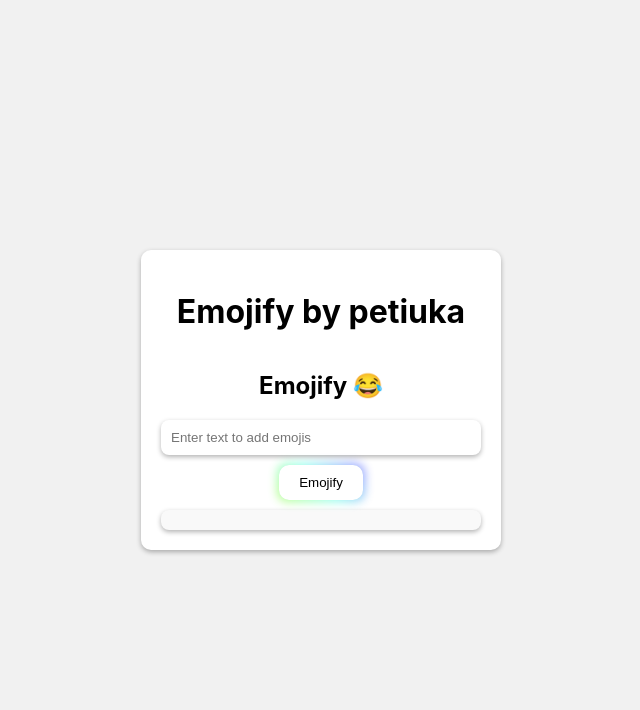
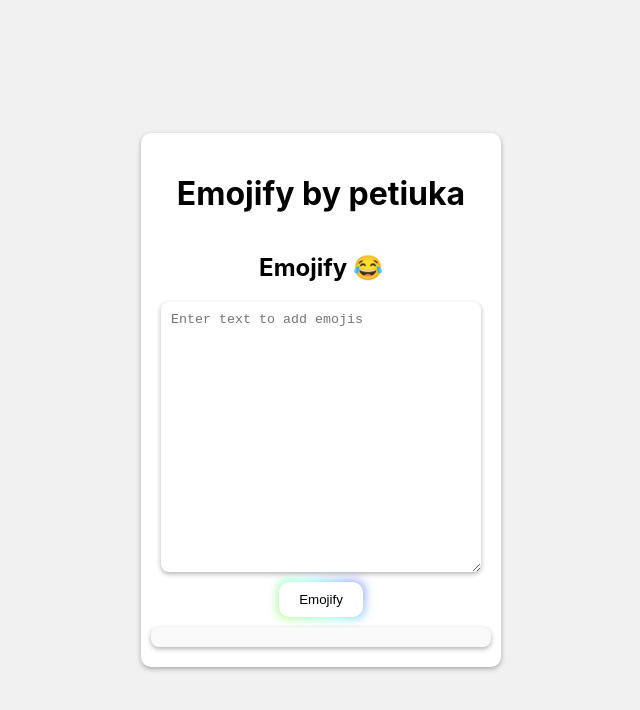
Before and after one commit to petiuka/emojify, a plain HTML site: page index.html in a window 1280 px wide. Both pictures are taken after a click on the button "Emojify". Shown: the whole page, without its empty margins (319-959 px from the left). Drawn offline with Linux system fonts and the light colour scheme.

Commit message:
Updated! Changed input to text area

```diff
--- a/index.html
+++ b/index.html
@@ -28,8 +28,13 @@
       margin-bottom: 20px;
     }
 
-    input[type="text"] {
+    textarea {
       width: 300px;
+      height: 250px;
+      min-width: 250px;
+      min-height: 50px;
+      max-width: 500px;
+      max-height: 600px;
       padding: 10px;
       border-radius: 8px;
       box-shadow: 0 2px 5px rgba(0, 0, 0, 0.3);
@@ -124,7 +129,7 @@
       border-radius: 8px;
       box-shadow: 0 2px 5px rgba(0, 0, 0, 0.3);
       background-color: #f9f9f9;
-      width: 300px;
+      width: 100%;
       text-align: center;
       white-space: pre-wrap;
     }
@@ -154,17 +159,18 @@
         const outputElement = document.getElementById("outputDecode");
         outputElement.textContent = "";
 
-    for (const char of replacedText) {
-      if (char === '\n') {
+        const lines = replacedText.split('\n'); // Split input by lines
+
+        lines.forEach((line, index) => {
+          if (index !== 0) {
             const br = document.createElement('br');
             outputElement.appendChild(br);
-      } else {
+          }
+          for (const char of line) {
             const textNode = document.createTextNode(char);
             outputElement.appendChild(textNode);
           }
-    }
-
-    console.log(outputElement.textContent);
+        });
       }
     }
   </script>
@@ -173,7 +179,7 @@
   <div class="container">
     <h1>Emojify by petiuka</h1>
     <h2>Emojify 😂</h2>
-    <input type="text" id="inputDecode" placeholder="Enter text to add emojis">
+    <textarea id="inputDecode" placeholder="Enter text to add emojis"></textarea>
     <button class="button-85" role="button" onclick="emojify()">Emojify</button>
     <div class="outputBox" id="outputDecode"></div>
   </div>
```
Lines whose indentation alone changed are shown as unchanged.
